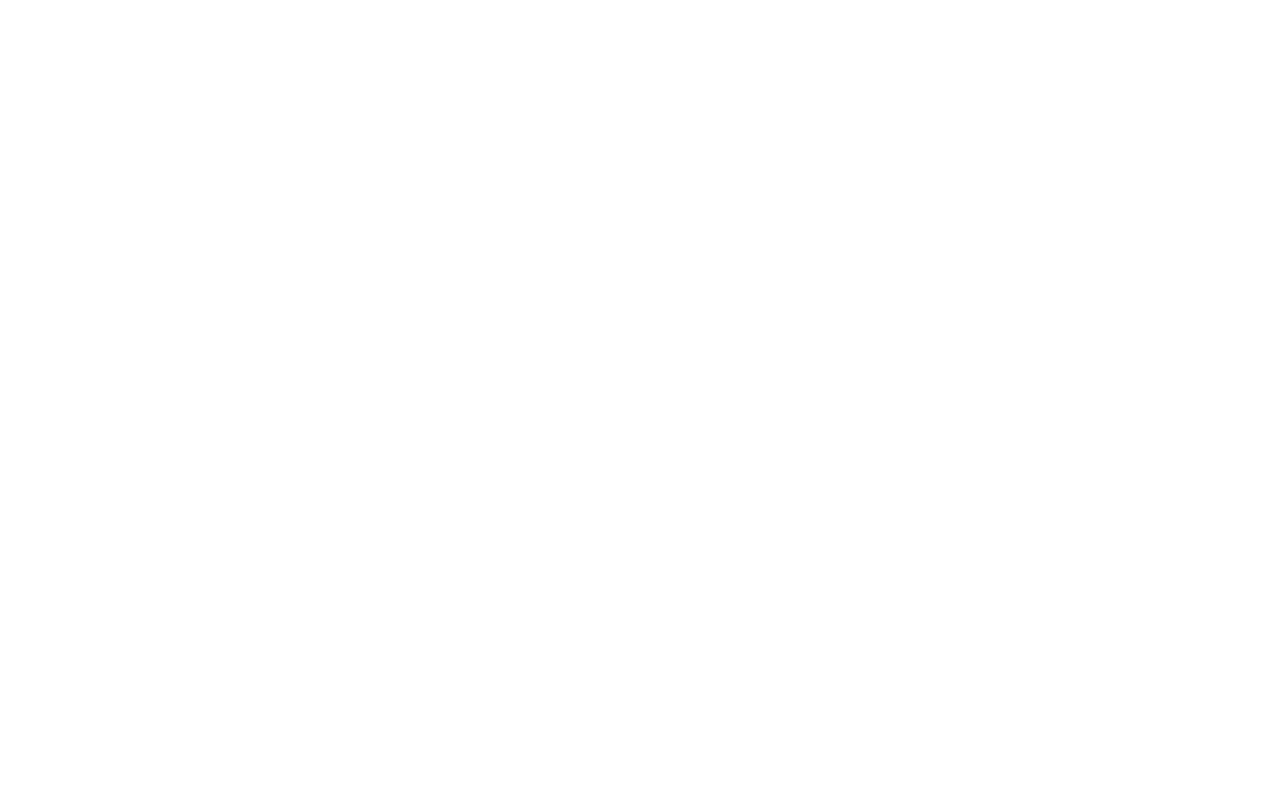
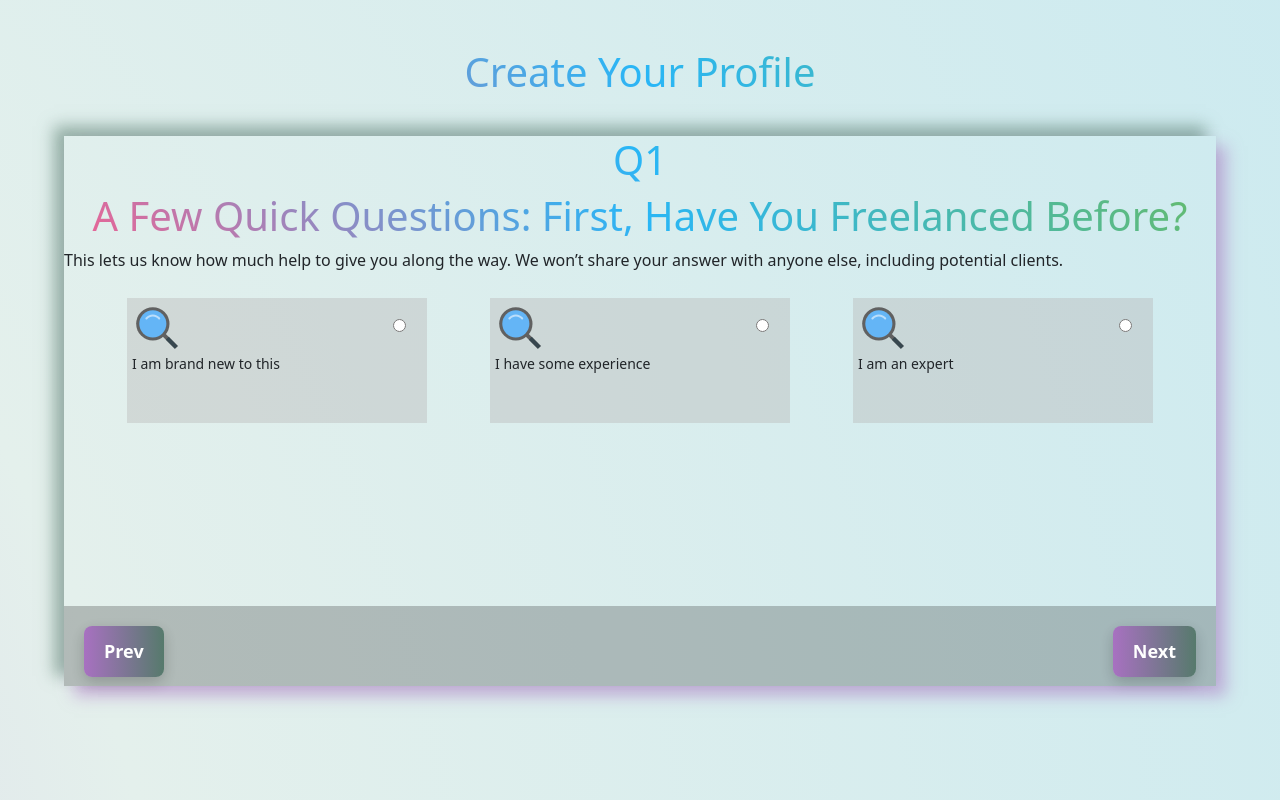
Before and after one commit to tabishaikh710/Pencilry, a React (Vite) app: page /Create-illustrator-profile in a window 1280 px wide. Built offline with nearby package versions, Linux system fonts and the light colour scheme.

Commit message:
olde commite

```diff
--- a/src/pages/createIllustratorProfile.jsx
+++ b/src/pages/createIllustratorProfile.jsx
@@ -1,11 +1,17 @@
-
+import Pageing from "../components/globalComponents/pageing";
 
 function createillustratorProfile() {
 
 
- return
+ return(
+    <>
+    <br/>
+    <br/>
 <h1>create your profile</h1>
+<Pageing/>
 
+    </>
+ )
 }
 
 export default createillustratorProfile;
```
